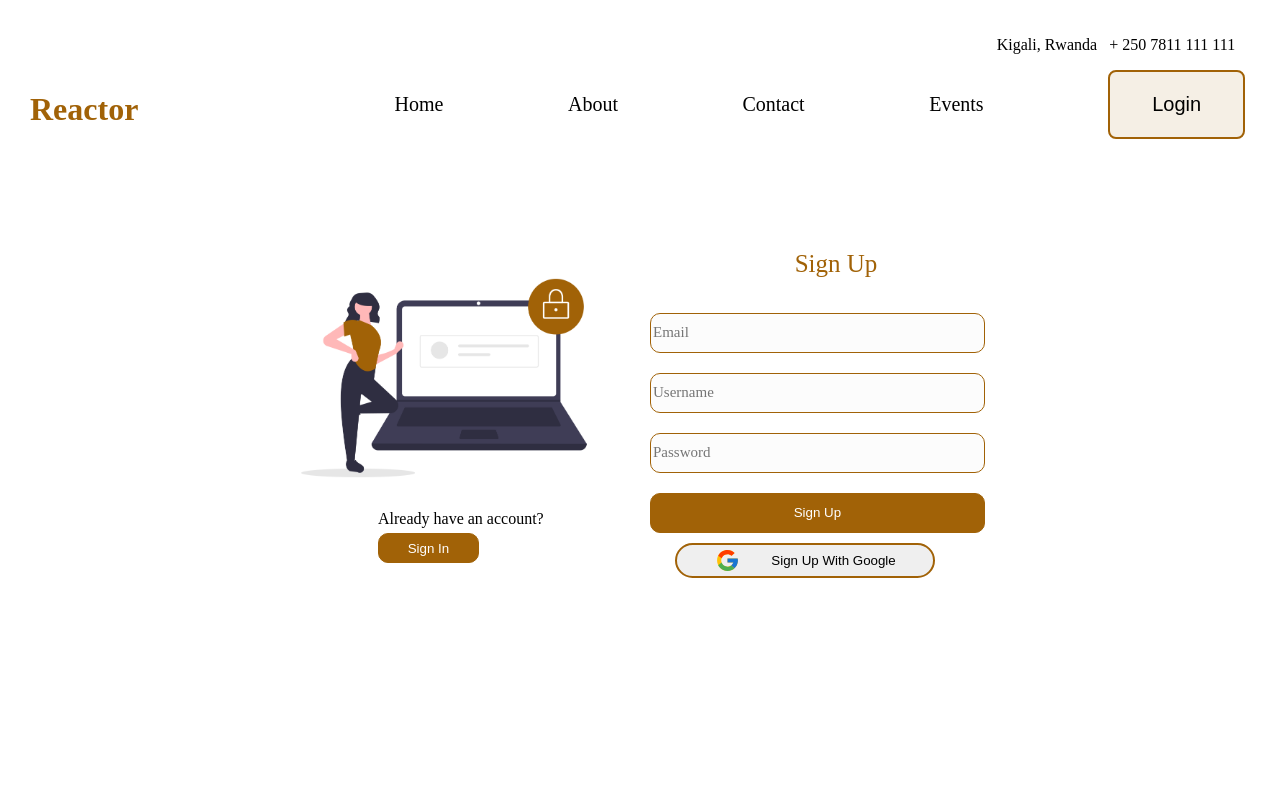
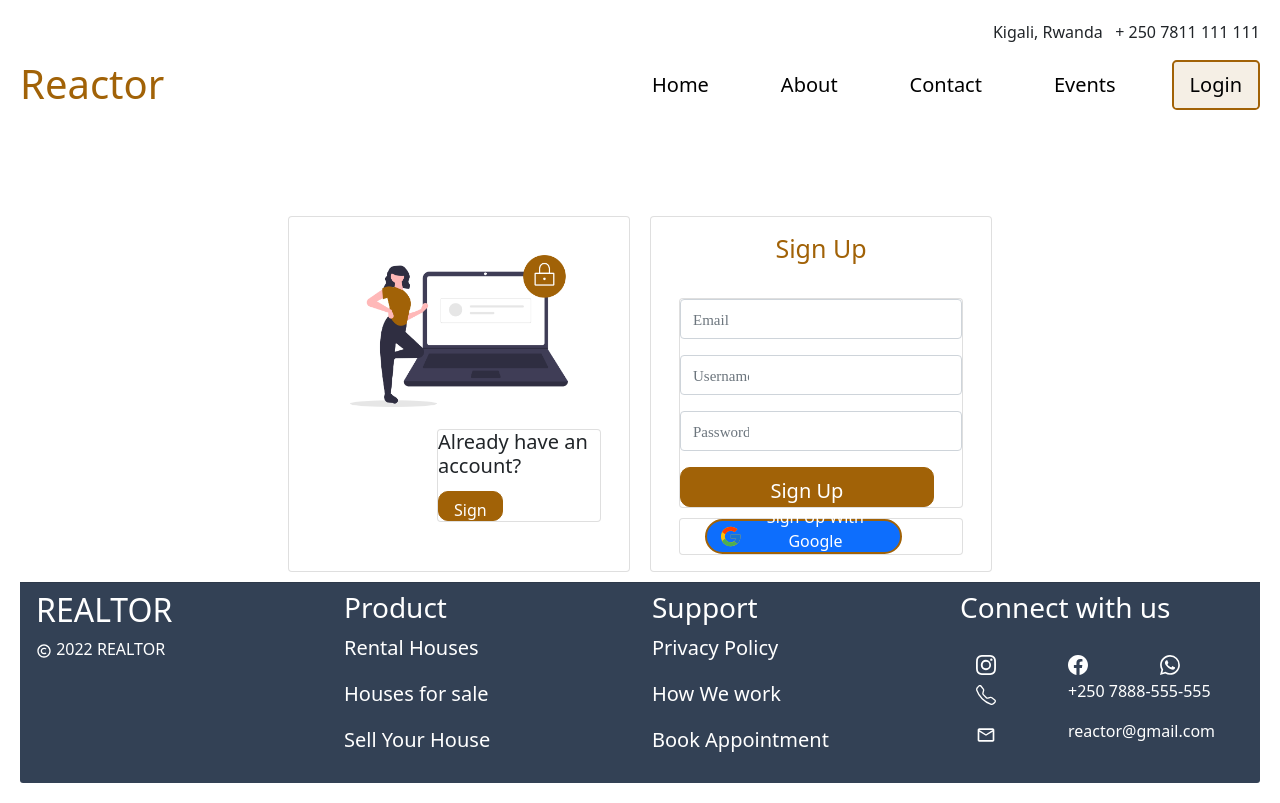
Before and after one commit to karasanyijohnson/Realtor-Project, a React (Create React App) app: page /signup in a window 1280 px wide. Built offline with nearby package versions, Linux system fonts and the light colour scheme.

Commit message:
send message form

```diff
--- a/src/App.js
+++ b/src/App.js
@@ -25,7 +25,7 @@ function App() {
           <Route exact path="/login" element={<Login/>}/>
           <Route exact path="/signup" element={<SignUp/>}/>
         </Routes>
-        {/* <Footer/> */}
+        <Footer/>
       </BrowserRouter>
 
     </div>
--- /dev/null
+++ b/src/AppCss/header.css
@@ -0,0 +1,35 @@
+.headerContainer{
+    border: 0px solid!important;
+}
+.headerRight{
+    flex-direction: row !important;
+    justify-content:space-between !important;
+    align-items: center;
+    border: 0px !important
+}
+.location{
+    display:flex;
+     justify-content:flex-end;
+    background: (196, 196, 196, 0.1)
+}
+.card-link{
+    text-decoration: none;
+    color: #000000;
+    font-weight: 500;
+    font-size: 20px;
+}
+.card-link:hover{
+color:#A16207;
+text-decoration: none;
+
+}
+.card-link:active{
+    color: brown;
+}
+.loginButton{
+    background: rgba(161, 98, 7, 0.1) !important;
+    border: 2px solid #A16207 !important;
+    box-sizing: border-box;
+    border-radius: 8px;
+    color: #000000 !important;
+}
--- a/src/AppCss/home.css
+++ b/src/AppCss/home.css
@@ -1,8 +1,55 @@
+/* Home First Container */
+.Container1{
+    margin-top: 60px;
+    border: 0px !important;
+}
+.buyRentCard{
+    border: 0px !important;
+}
+.exploreButton{
+    width: 239px;
+    height: 56px;
+    background: rgba(161, 98, 7, 0.2) !important;
+    border: 1px solid #A16207 !important;
+    box-sizing: border-box;
+    border-radius: 10px;
+    color: #A16207 !important;
+    }
+.BookAppointmentButton{
+    width: 239px;
+    height: 56px;
+    background: #A16207 !important;
+    border: 1px solid #A16207 !important;
+    box-sizing: border-box;
+    border-radius: 10px;
+    color: #FFFFFF !important;
+}
+.buttonsContainer{
+    margin-top: 10px !important;
+ }
+.CardText{
+    font-family: Roboto;
+    font-style: normal;
+    font-weight: 600;
+    font-size: 70px;
+    line-height: 82px;
+    display: flex;
+    align-items: center;
+    text-align: center;
+    color: rgba(161, 98, 7, 0.8) !important;
+    border: 0px !important;
+}
+.container1ImageLeft{
+    border: 0px !important;
+}
+/* Container 2 Home page */
 .categoriesHomeContainer{
-    display: flex;
-    flex-direction: column;
     justify-content: center;
     align-items: center;
+    margin-top: 20px;
+    margin-bottom: 10px;
+    border: 0px !important;
+
 }
 .categoriesTitle{
     color: #A16207;
@@ -18,28 +65,28 @@
 .buttonCategory{
     width: 122px;
     height: 38px;
-    background: #FFFFFF;
-    border: 2px solid #A16207;
+    background: #FFFFFF !important;
+    border: 2px solid #A16207 !important;
     box-sizing: border-box;
     border-radius: 20px;
-    color: #00000080;
+    color: #00000080 !important;
     margin: 20px;
 }
 .filteredCategory{
     width: 176px;
     height: 63px;
-    background: rgba(255, 255, 255, 0.05);
-    border: 1px solid rgba(161, 98, 7, 0.2);
+    background: rgba(255, 255, 255, 0.05) !important;
+    border: 1px solid rgba(161, 98, 7, 0.2) !important;
     box-sizing: border-box;
     border-radius: 4px;
-    color: #00000080;
+    color: #00000080 !important;
     margin: 10px;
 }
 .applyFilterButton{
     width: 176px;
     height: 62px;
-    background: rgba(161, 98, 7, 0.7);
-    border: 1px solid rgba(161, 98, 7, 0.56);
+    background: rgba(161, 98, 7, 0.7) !important;
+    border: 1px solid rgba(161, 98, 7, 0.56) !important;
     box-sizing: border-box;
     border-radius: 20px;
     color: #FFFFFF;
@@ -49,14 +96,19 @@
 .CardPropertiesContainer{
    display:flex;
    /* flex-wrap:wrap;
-   flex-Direction:row;
-   justify-content:center;
-   align-items:center;
-   background:grey */
+   flex-Direction:column; */
+   /* justify-content:center; */
+   /* align-items:center; */
+   /* background:grey */
+   border: 1px solid;
+   width: 30%;
+   margin: 10px;
 }
 .cardBodyProperties{
     width:367.27px;
     height:266px;
+    border: 1px solid;
+    margin: 10px;
 }
 .cardBodyImage{
     width: 100%;
@@ -64,10 +116,11 @@
 }
 .cardBodyDescriptions{
     display: flex;
-   justify-content: space-around;
+    justify-content: space-around;
     background: rgba(196, 196, 196, 0.2);
     box-shadow: 0px 4px 4px rgba(0, 0, 0, 0.25);
     border-radius: 0px 0px 10px 10px;
+    height: 20%;
 }
 .description{
     font-family: Mulish;
--- a/src/Components/Footer.js
+++ b/src/Components/Footer.js
@@ -4,58 +4,64 @@ import { Card, Row, Col } from 'react-bootstrap'
 import {BsInstagram, BsFacebook, BsWhatsapp,BsTelephone} from 'react-icons/bs'
 import {MdOutlineMail} from 'react-icons/md'
 import {BiCopyright} from 'react-icons/bi';
-import './Footer.css'
+import '../AppCss/footer.css'
 
 
 const Footer =()=>{
     return(
-        <Card style={{background:'#334155'}}>
-         <Row style={{display:'flex', justifyContent:'space-between', color:'#FFFFFF'}}>
+
+        <Card.Footer style={{background:'#334155'}}>
+            <Row>
                 <Col>
-         <h1>REALTOR</h1>
-         <Row style={{justifyContent:'center', alignItems:'center', display:'flex'}}>
-         <Col>
-         <BiCopyright/>
+                <h2 style={{color:'white'}}>REALTOR</h2>
+                <p style={{color:'white'}}> <BiCopyright/> 2022 REALTOR</p>
                 </Col>
                 <Col>
-         <p>2022 REALTOR</p>
+                <h3 style={{color:'white'}}>Product</h3>
+                <p><Card.Link href='#'className=' footerLink'>Rental Houses</Card.Link></p>
+                <p><Card.Link href='#' className=' footerLink'>Houses for sale</Card.Link></p>
+                <p> <Card.Link href='#' className=' footerLink'>Sell Your House</Card.Link></p>
+                </Col>
+                <Col>
+                <h3 style={{color:'white'}}>Support</h3>
+                <p><Card.Link href='#'className=' footerLink'>Privacy Policy</Card.Link></p>
+                <p><Card.Link href='#'className=' footerLink'>How We work</Card.Link></p>
+                <p ><Card.Link href='#' className=' footerLink'>Book Appointment</Card.Link></p>
+                </Col>
+                <Col>
+                <h3 style={{color:'white'}}>Connect with us</h3>
+                <Card.Body>
+                <Row>
+                    <Col>
+                    <Card.Link href='#'className=' footerLink'><BsInstagram/></Card.Link>
+                    </Col>
+                    <Col>
+                    <Card.Link href='#'className=' footerLink'><BsFacebook/></Card.Link>
+                    </Col>
+                    <Col>
+                    <Card.Link href='#'className=' footerLink'><BsWhatsapp/></Card.Link>
                     </Col>
                 </Row>
+                <Row>
+                    <Col>
+                    <Card.Link href='#' className=' footerLink'><BsTelephone/></Card.Link>
                     </Col>
-         <Col>
-         <h2>Product</h2>
-         <p><Card.Link href='/'  className='footerLink'>Rental Houses</Card.Link></p>
-         <p><Card.Link href='/'  className='footerLink'>Houses for sale</Card.Link></p>
-         <p><Card.Link href='/'  className='footerLink'>Sell Your House</Card.Link></p>
-         </Col>
-         <Col>
-         <h2>Support</h2>
-         <p><Card.Link href='/' className='footerLink'> Privacy Policy</Card.Link></p>
-         <p><Card.Link href='/' className='footerLink'>How We work</Card.Link></p>
-         <p><Card.Link href='/'  className='footerLink'>Book Appointment</Card.Link></p>
-         </Col>
-         <Col>
-         <h1>Connect with us</h1>
-         <Row style={{display:'flex', justifyContent:'space-between', width:'70%'}} >
-             <Col>
-            <Card.Link className='footerLink'><BsInstagram/></Card.Link>
-             </Col>
-             <Col>
-             <Card.Link className='footerLink' ><BsFacebook/></Card.Link>
-             </Col>
-             <Col><Card.Link className='footerLink'><BsWhatsapp/></Card.Link></Col>
-         </Row>
-         <Row style={{display:'flex', justifyContent:'space-between',width:'70%'}} >
-             <Col><Card.Link  className='footerLink'> <BsTelephone/></Card.Link></Col>
-             <Col>+250 748 787 888</Col>
-         </Row>
-         <Row style={{display:'flex', justifyContent:'space-between', width:'90%'}} >
-             <Col><Card.Link className='footerLink'><MdOutlineMail/></Card.Link></Col>
-             <Col>realtor2022@gmail.com</Col>
-         </Row>
+                    <Col xs lg="8">
+                    <p style={{color:'white'}}>+250 7888-555-555</p>
                     </Col>
                 </Row>
-        </Card>
+                <Row>
+                    <Col>
+                    <Card.Link href='#' className=' footerLink'><MdOutlineMail/></Card.Link>
+                    </Col>
+                    <Col xs lg="8">
+                    <p style={{color:'white'}}>reactor@gmail.com</p>
+                    </Col>
+                </Row>
+                </Card.Body>
+                </Col>
+            </Row>
+        </Card.Footer>
     )
 }
 
--- a/src/Components/HomeDescription.js
+++ b/src/Components/HomeDescription.js
@@ -1,37 +1,45 @@
 import React from 'react';
-import {Card, Row, Col, Button} from 'react-bootstrap';
+import { Card, Row, Col, Button} from 'react-bootstrap';
 import Image1 from './../Images/Rectangle.jpg';
 import Image2 from './../Images/Rectangle (2).jpg';
 import Image3 from './../Images/Rectangle (1).jpg';
+import '../AppCss/home.css'
 
 
-
-const HomeDescription =()=>{
-    return(
+const HomeDescription = () => {
+    return (
         <Card>
-           <Row style={{display:'flex',widht:'98%', marginLeft:'10px'}}>
-               <Col style={{border:'1px solid', width:'50%'}}>
+            <Row>
+                <Col>
                     <Card>
-                      <Card.Text>
+                        <Card.Title className='CardTitle'>
                             BUY  RENT SELL HOUSES ON THE GO
-                      </Card.Text>
-                      <Card.Body>
-                          <Button>Explorer</Button>
+                        </Card.Title>
+                        <Row>
+                            <Col>
+                                <Button>Explore</Button>
+                            </Col>
+                            <Col>
                                 <Button>Book Appointment</Button>
-                      </Card.Body>
+                            </Col>
+                        </Row>
                     </Card>
                 </Col>
-               <Col style={{border:'1px solid', width:'50%'}}>
-               <Card style={{diplay:'flex'}}>
-               <Card style={{display:'flex',width:'578px',height:'416px', background:'green',justifyContent:'center', alignItems:'center'}}>
-                    <Card.Img src={Image1} style={{width:'50%'}}></Card.Img>
-                </Card>
-                <Card style={{display:'flex',width:'578px',height:'416px', background:'grey', justifyContent:'center',alignItems:'center'}}>
-                    <Card.Img src={Image2} style={{width:'50%',height:'50%'}}></Card.Img>
-                </Card>
-               </Card>
-               <Card style={{display:'flex',width:'578px', height:'416px', justifyContent:'center', alignItems:'center', background:'yellow'}}>
-               <Card.Img src={Image3} style={{width:'50%' ,height:'50%'}}></Card.Img>
+                <Col>
+                    <Card>
+                        <Row>
+                            <Col>
+                                <Card.Img src={Image1}></Card.Img>
+                            </Col>
+                            <Col>
+                                <Card.Img src={Image2}></Card.Img>
+                            </Col>
+                        </Row>
+                        <Row>
+                            <Col>
+                                <Card.Img src={Image3}></Card.Img>
+                            </Col>
+                        </Row>
                     </Card>
                 </Col>
             </Row>
--- a/src/Components/header.css
+++ /dev/null
@@ -1,14 +0,0 @@
-.card-link{
-    text-decoration: none;
-    color: #000000;
-    font-weight: 500;
-    font-size: 20px;
-}
-.card-link:hover{
-color:#A16207;
-text-decoration: none;
-
-}
-.card-link:active{
-    color: brown;
-}
--- a/src/Components/header.js
+++ b/src/Components/header.js
@@ -1,39 +1,32 @@
 
 import React from 'react';
 import {Button, Card, Row, Col } from 'react-bootstrap';
-import './header.css'
+import '../AppCss/header.css'
 
 
 const Header =()=>{
     return(
-        <Card>
-         <Row style={{width:'98%'}}>
-             <Col style={{display:'flex',justifyContent:'flex-end', background:'(196, 196, 196, 0.1)'}}>
+        <Card className='headerContainer'>
+            <Row>
+                <Col className='location'>
                     <p>Kigali, Rwanda &nbsp;&nbsp;</p>
                     <p>+ 250 7811 111 111</p>
                 </Col>
             </Row>
-        <Row style={{width:'98%', marginLeft:'10px', display:'flex'}}>
-            <Col style={{width:'30%'}}>
-            <Card style={{justifyContent:'center', alignItems:'center'}}>
-             <h1 style={{color:'#A16207'}}>Reactor</h1>
+            <Row>
+                <Col>
+                    <Card style={{ border: '0px' }}>
+                        <h1 style={{ color: '#A16207' }}>Reactor</h1>
                     </Card>
                 </Col>
-            <Col style={{width:'70%'}}>
-            <Card style={{display:'flex', justifyContent:'space-between', alignItems:'center'}}>
+                <Col>
+                    <Card className='headerRight'>
                         <Card.Link href="#">Home</Card.Link>
                         <Card.Link href="#">About</Card.Link>
                         <Card.Link href="#">Contact</Card.Link>
                         <Card.Link href="#">Events</Card.Link>
-            <Button style={{
-                width:'137px',
-                background:'rgba(161, 98, 7, 0.1)',
-                border:'2px solid #A16207',
-                borderRadius:'8px',
-                fontSize:'20px'
-            }}
-            >
-            <p>Login</p>
+                        <Button className='loginButton' size='lg'>
+                            Login
                         </Button>
                     </Card>
                 </Col>
--- a/src/Screens/AppScreens/Home.js
+++ b/src/Screens/AppScreens/Home.js
@@ -1,15 +1,43 @@
 import React from 'react';
-import {Container,Card, Row, Col, Button} from 'react-bootstrap';
-import HomeDescription from '../../Components/HomeDescription';
+import { Container, Card, Row, Col, Button, Form, InputGroup, FormControl } from 'react-bootstrap';
+import Image1 from '../../Images/Rectangle.jpg';
+import Image2 from '../../Images/undraw_Letter_re_8m03 (2).png'
 import '../../AppCss/home.css'
-import Data from '../../Data/DumyData'
+import Data from '../../Data/DumyData';
+import { Link } from 'react-router-dom';
+import { padding } from '@mui/system';
 
-const Home =()=>{
-    const dummyData= Data;
-    return(
+const Home = () => {
+    const dummyData = Data;
+    return (
         <Container>
-           {/* <HomeDescription/> */}
-           <Card  className='categoriesHomeContainer'>
+            {/* Container 1 */}
+            <Card className='Container1'>
+                <Row>
+                    <Col>
+                        <Card className='buyRentCard'>
+                            <Card className='CardText'>
+                                BUY  RENT <br /> SELL HOUSES<br /> ON THE GO
+                            </Card>
+                            <Row className='buttonsContainer'>
+                                <Col>
+                                    <Button size='lg' className='exploreButton'>Explore</Button>
+                                </Col>
+                                <Col>
+                                    <Button size='lg' className='BookAppointmentButton'>Book Appointment</Button>
+                                </Col>
+                            </Row>
+                        </Card>
+                    </Col>
+                    <Col>
+                        <Card className='container1ImageLeft'>
+                            <Card.Img src={Image1} />
+                        </Card>
+                    </Col>
+                </Row>
+            </Card>
+            {/* Container 2 */}
+            <Card className='categoriesHomeContainer'>
                 <Card.Title className='categoriesTitle'>BROWSE</Card.Title>
                 <Card.Body >
                     <Button className='buttonCategory'>All</Button>
@@ -25,24 +53,81 @@ const Home =()=>{
                     <Button className='applyFilterButton'>Apply Filters</Button>
                 </Card.Body>
             </Card>
-            {dummyData.map((house)=>(
-                       <Card className='CardPropertiesContainer'>
-                            <Card.Body className='cardBodyProperties'>
-                            <Card.Img className='cardBodyImage' src={house.imgUrl} alt='image'/>
-                              <Row className='cardBodyDescriptions'>
-                                  <Col style={{display:'flex'}}>
-                                  <p className='description'>{house.bedroom} BedRooms ,</p>
-                                  <p className='description'>{house.bathroom} Bathrooms ,</p>
-                                  <p className='description'>{house.Toilete} Toiletes</p>
+            <Row >
+                {dummyData.map((house) => (
+
+                    <Col xs={6} md={4}>
+                        <Card style={{ width: '20rem', marginTop: '30px' }}>
+                            <Card.Img variant="top" src={house.imgUrl} />
+                            <Card.Body style={{ display: 'flex' }}>
+                                <p className='description'>{house.bedroom} BedRooms,</p>
+                                <p className='description'>{house.bathroom} Bathrooms, </p>
+                                <p className='description'>{house.toilete} Toiletes</p>
+                                <p>&nbsp;&nbsp; ${house.price}.00</p>
+                            </Card.Body>
+                        </Card>
+                    </Col>
+
+                ))
+
+                }
+                <div className='mb-2'>
+                    <Button size='lg'>Explorer</Button>
+                </div>
+            </Row>
+            <Card style={{ marginTop: '10px', marginBottom: '40px' }}>
+                <Card.Title style={{ alignItems: 'center', display: 'flex', justifyContent: 'center', color: '#A16207', marginTop: '10px', marginBottom: '20px' }}>SEND US A MESSAGE</Card.Title>
+                <Card>
+                    <Row>
+                        <Col>
+                            <Card style={{ width: '100%', height: '100%',justfyConntent: 'center' }}>
+                                <Card.Body style={{width:'70%'}}>
+                                    <InputGroup className="mb-3">
+                                        <FormControl
+                                            placeholder="Names"
+                                            aria-label="Username"
+                                            aria-describedby="basic-addon1"
+                                        />
+                                    </InputGroup>
+                                    <InputGroup className="mb-3">
+                                        <FormControl
+                                            placeholder="Mobile"
+                                            aria-label="Mobile"
+                                            aria-describedby="basic-addon1"
+                                        />
+                                    </InputGroup>
+                                    <InputGroup className="mb-3">
+                                        <FormControl
+                                            placeholder="Email"
+                                            aria-label="Email"
+                                            aria-describedby="basic-addon2"
+                                        />
+                                    </InputGroup>
+                                    <InputGroup className="mb-3" size='sm'>
+                                        <FormControl
+                                            placeholder='Password'
+                                            aria-describedby="basic-addon3" />
+                                    </InputGroup>
+                                    <InputGroup>
+                                        <FormControl
+                                            as="textarea"
+                                            aria-label="With textarea"
+                                            placeholder='Message' />
+                                    </InputGroup>
+                                    <Button size='lg'>
+                                        Send email
+                                    </Button>
+                                </Card.Body>
+                            </Card>
                         </Col>
                         <Col>
-                                  <p className='PropertyPrice'>${house.price}.00</p>
+                            <Card>
+                                <Card.Img src={Image2} />
+                            </Card>
                         </Col>
                     </Row>
-                            </Card.Body>
                 </Card>
-               ))
-               }
+            </Card>
 
         </Container>
     )
--- a/src/Screens/Authentication/Login.js
+++ b/src/Screens/Authentication/Login.js
@@ -40,7 +40,7 @@ const Login =({setToken})=>{
     return(
       <Container style={{alignItems:'center'}}>
       <Row style={{display:'flex', justifyContent:'center', marginTop:'90px'}}>
-        <Card style={{width:'30%', margin:'10px'}}>
+        <Card style={{width:'30%', margin:'10px', border:'1px solid'}}>
         <Card.Body>
           <Card.Title style={{textAlign:'center', marginBottom:'35px', color:'#A16207', fontSize:'25px', fontWeight:'500'}}>
            Sign In
--- a/src/index.js
+++ b/src/index.js
@@ -1,6 +1,7 @@
 import React from 'react';
 import ReactDOM from 'react-dom';
 import App from './App';
+import 'bootstrap/dist/css/bootstrap.min.css';
 import reportWebVitals from './reportWebVitals';
 
 ReactDOM.render(
```
Also changed, not shown: src/Data/DumyData.js (+10 -1 lines), src/AppCss/footer.css (renamed from src/Components/Footer.css). Lines whose indentation alone changed are shown as unchanged.
